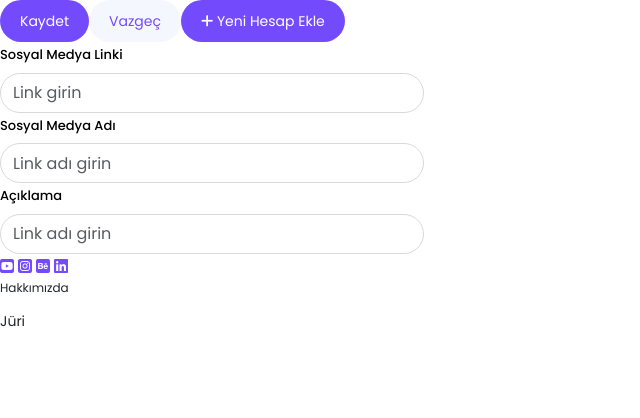
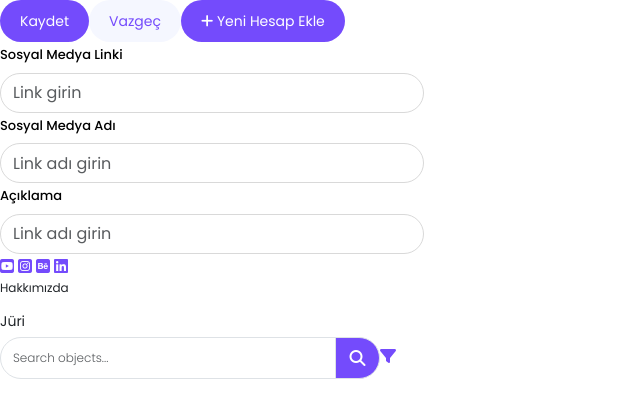
Before and after one commit to eliifkayaa/social-media-link-manager, an Angular app in the folder frontend/: page / in a window 1280 px wide. Shown: the top 418 px of the page, without its empty margins (0-640 px from the left). Built offline with nearby package versions, Linux system fonts and the light colour scheme.

Commit message:
atom components completed

```diff
--- a/frontend/src/app/app.component.html
+++ b/frontend/src/app/app.component.html
@@ -18,3 +18,7 @@
 <app-text text="Hakkımızda"></app-text>
 
 <app-heading text="Jüri"></app-heading>
+
+<app-search type="search" placeholder="Search objects..." iconClass="fa-solid fa-magnifying-glass"></app-search>
+
+<app-icon iconClass="fa-solid fa-filter"></app-icon>
--- a/frontend/src/app/app.component.ts
+++ b/frontend/src/app/app.component.ts
@@ -5,11 +5,13 @@ import { InputFieldComponent } from './components/atoms/input-field/input-field.
 import { IconComponent } from './components/atoms/icon/icon.component';
 import { TextComponent } from './components/atoms/text/text.component';
 import { HeadingComponent } from './components/atoms/heading/heading.component';
+import { SearchComponent } from './components/atoms/search/search.component';
 
 @Component({
   selector: 'app-root',
   standalone: true,
-  imports: [RouterOutlet, ButtonsComponent, InputFieldComponent, IconComponent, TextComponent, HeadingComponent],
+  imports: [RouterOutlet, ButtonsComponent, InputFieldComponent, IconComponent, TextComponent, HeadingComponent, SearchComponent
+  ],
   templateUrl: './app.component.html',
   styleUrl: './app.component.scss'
 })
--- a/frontend/src/app/components/atoms/icon/icon.component.scss
+++ b/frontend/src/app/components/atoms/icon/icon.component.scss
@@ -3,4 +3,5 @@ i {
     height: 18px;
     border-radius: 1.94px;
     color: #744BFC;
+    cursor: pointer;
 }
--- a/frontend/src/app/components/atoms/input-field/input-field.component.html
+++ b/frontend/src/app/components/atoms/input-field/input-field.component.html
@@ -1,4 +1,4 @@
 <div class="input-field">
-    <label class="form-label">{{label}}</label>
-    <input [type]="type" [placeholder]="placeholder" class="form-control">
+  <label class="form-label">{{ label }}</label>
+  <input [type]="type" [placeholder]="placeholder" class="form-control" />
 </div>
--- a/frontend/src/app/components/atoms/search/search.component.html
+++ b/frontend/src/app/components/atoms/search/search.component.html
@@ -1 +1,9 @@
-<p>search works!</p>
+
+<div class="input-group mb-3">
+    <input [type]="type" class="form-control" [placeholder]="placeholder">
+    <i (click)="handleClick()" [ngClass]="iconClass" class="input-group-text "></i>
+  </div>
+
+  <div class="icon">
+    <i class=""></i>
+  </div>
--- a/frontend/src/app/components/atoms/search/search.component.scss
+++ b/frontend/src/app/components/atoms/search/search.component.scss
@@ -0,0 +1,21 @@
+.input-group {
+    width: 380px;
+    height: 42px;
+
+    .form-control {
+        border-radius: 39px;
+        font-size: 12px;
+         color: #8C8C8C;
+         font-weight: 300;
+         background-color: #fff;
+        ;
+    }
+
+    .input-group-text {
+        width: 45px;
+        border-radius: 39px;
+        background: #744BFC;
+        color: #fff;
+        padding-top: 12px;
+    }
+}
--- a/frontend/src/app/components/atoms/search/search.component.ts
+++ b/frontend/src/app/components/atoms/search/search.component.ts
@@ -1,12 +1,22 @@
-import { Component } from '@angular/core';
+import { Component, EventEmitter, Input, Output } from '@angular/core';
+import { SharedModule } from '../../../commons/modules/shared/shared.module';
 
 @Component({
   selector: 'app-search',
   standalone: true,
-  imports: [],
+  imports: [SharedModule],
   templateUrl: './search.component.html',
   styleUrl: './search.component.scss'
 })
 export class SearchComponent {
 
+  @Input() type : string = ''
+  @Input() placeholder : string = ''
+  @Input() iconClass : string =''
+
+  @Output() iconClick = new EventEmitter<void>();
+
+  handleClick() {
+    this.iconClick.emit()
+  }
 }
--- a/frontend/src/styles.scss
+++ b/frontend/src/styles.scss
@@ -2,6 +2,5 @@
 
 * {
     font-family: "Poppins", sans-serif;
-    cursor: pointer;
     box-sizing: border-box;
 }
```
Also changed, not shown: frontend/src/app/components/atoms/buttons/buttons.component.html (+0 -8 lines), frontend/src/assets/img/logo.png (added).
